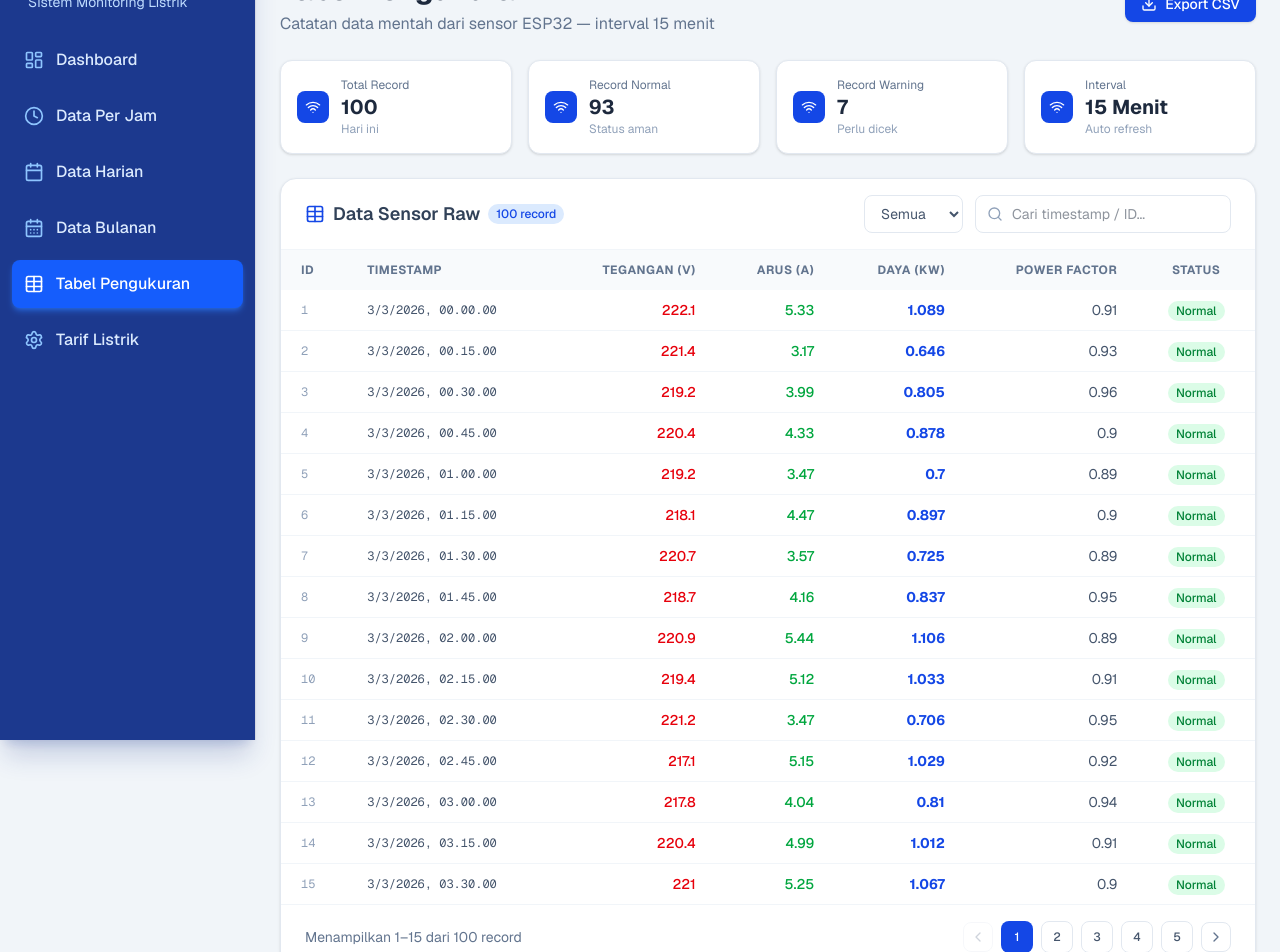
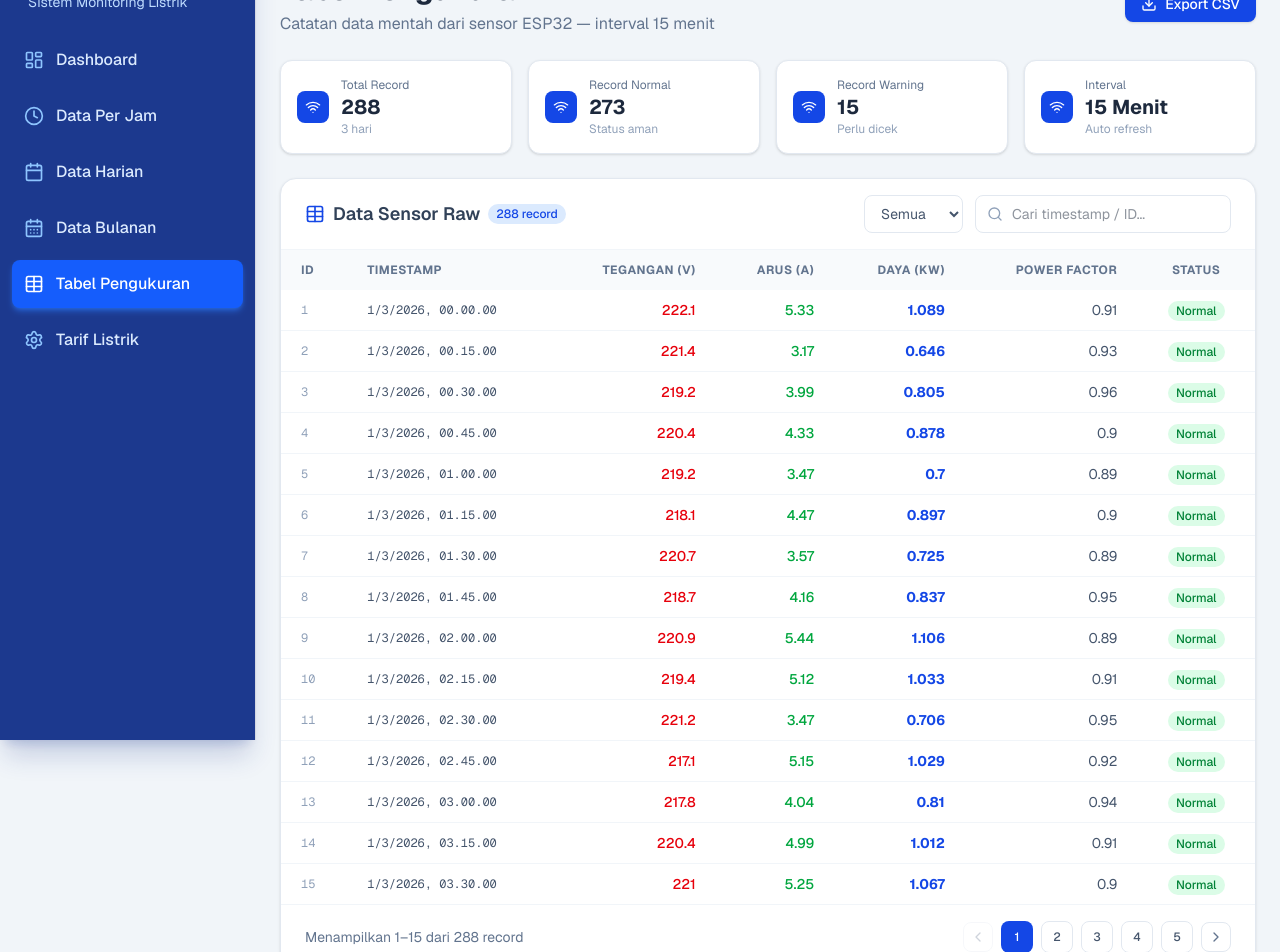
Before and after one commit to XPsychoooo/sistem-monitoring-listrik, a Next.js app in the folder frontend/: page /raw-data in a window 1280 px wide. Shown: the part 60-1012 px from the top of the page. Built offline with nearby package versions, Linux system fonts and the light colour scheme.

Commit message:
feat: add date range picker modal for CSV export on Tabel Pengukuran

```diff
--- a/frontend/src/app/raw-data/page.tsx
+++ b/frontend/src/app/raw-data/page.tsx
@@ -1,14 +1,15 @@
 "use client";
 
 import { useState } from "react";
-import { Table, Search, Download, ChevronLeft, ChevronRight, Wifi } from "lucide-react";
+import { Table, Search, Download, ChevronLeft, ChevronRight, Wifi, X, CalendarRange } from "lucide-react";
 
 // Mock data: raw ESP32 sensor readings — single phase
 const generateMockData = () => {
     const records = [];
-    const base = new Date("2026-03-03T00:00:00");
-    for (let i = 0; i < 100; i++) {
-        const ts = new Date(base.getTime() + i * 15 * 60 * 1000); // every 15 minutes
+    // Generate for 3 days so date range filter is meaningful
+    const base = new Date("2026-03-01T00:00:00");
+    for (let i = 0; i < 288; i++) { // 288 = 3 days × 96 records/day (every 15 min)
+        const ts = new Date(base.getTime() + i * 15 * 60 * 1000);
         const hour = ts.getHours();
         const loadFactor = hour >= 7 && hour <= 20 ? 1.0 + Math.random() * 0.5 : 0.3 + Math.random() * 0.3;
         const v = +(215 + Math.random() * 8).toFixed(1);
@@ -17,11 +18,9 @@ const generateMockData = () => {
         const pf = +(0.88 + Math.random() * 0.08).toFixed(2);
         records.push({
             id: i + 1,
+            isoDate: ts.toISOString().slice(0, 10), // "YYYY-MM-DD" for range filtering
             timestamp: ts.toLocaleString("id-ID", { hour12: false }),
-            v,
-            a,
-            kw,
-            pf,
+            v, a, kw, pf,
             status: Math.random() > 0.06 ? "Normal" : "Warning",
         });
     }
@@ -35,6 +34,9 @@ export default function RawData() {
     const [search, setSearch] = useState("");
     const [page, setPage] = useState(1);
     const [statusFilter, setStatusFilter] = useState("Semua");
+    const [showExportModal, setShowExportModal] = useState(false);
+    const [exportFrom, setExportFrom] = useState("2026-03-01");
+    const [exportTo, setExportTo] = useState("2026-03-03");
 
     const filtered = allData.filter((row) => {
         const matchSearch = row.timestamp.includes(search) || String(row.id).includes(search);
@@ -43,8 +45,13 @@ export default function RawData() {
     });
 
     const exportCSV = () => {
+        const rangeFiltered = filtered.filter(row => row.isoDate >= exportFrom && row.isoDate <= exportTo);
+        if (rangeFiltered.length === 0) {
+            alert("Tidak ada data pada rentang tanggal yang dipilih.");
+            return;
+        }
         const headers = ["ID", "Timestamp", "Tegangan (V)", "Arus (A)", "Daya (kW)", "Power Factor", "Status"];
-        const rows = filtered.map(row =>
+        const rows = rangeFiltered.map(row =>
             [row.id, row.timestamp, row.v, row.a, row.kw, row.pf, row.status].join(",")
         );
         const csvContent = [headers.join(","), ...rows].join("\n");
@@ -52,9 +59,10 @@ export default function RawData() {
         const url = URL.createObjectURL(blob);
         const link = document.createElement("a");
         link.href = url;
-        link.download = `tabel-pengukuran-${new Date().toISOString().slice(0, 10)}.csv`;
+        link.download = `tabel-pengukuran_${exportFrom}_sd_${exportTo}.csv`;
         link.click();
         URL.revokeObjectURL(url);
+        setShowExportModal(false);
     };
 
     const totalPages = Math.ceil(filtered.length / PAGE_SIZE);
@@ -68,16 +76,93 @@ export default function RawData() {
                     <h1 className="text-3xl font-bold text-slate-800 tracking-tight">Tabel Pengukuran</h1>
                     <p className="text-slate-500 mt-1">Catatan data mentah dari sensor ESP32 — interval 15 menit</p>
                 </div>
-                <button onClick={exportCSV} className="flex items-center gap-2 bg-blue-700 text-white px-4 py-2 rounded-lg text-sm font-medium hover:bg-blue-800 transition-colors shadow-sm">
+                <button
+                    onClick={() => setShowExportModal(true)}
+                    className="flex items-center gap-2 bg-blue-700 text-white px-4 py-2 rounded-lg text-sm font-medium hover:bg-blue-800 transition-colors shadow-sm"
+                >
                     <Download className="w-4 h-4" />
                     Export CSV
                 </button>
             </div>
 
+            {/* Export Modal */}
+            {showExportModal && (
+                <div className="fixed inset-0 z-50 flex items-center justify-center bg-black/30 backdrop-blur-sm">
+                    <div className="bg-white rounded-2xl shadow-2xl border border-slate-200 w-full max-w-md p-6 mx-4">
+                        {/* Modal Header */}
+                        <div className="flex items-center justify-between mb-5">
+                            <div className="flex items-center gap-2">
+                                <div className="p-2 rounded-lg bg-blue-700">
+                                    <CalendarRange className="w-4 h-4 text-white" />
+                                </div>
+                                <h3 className="text-lg font-semibold text-slate-800">Export Data ke CSV</h3>
+                            </div>
+                            <button
+                                onClick={() => setShowExportModal(false)}
+                                className="p-1 rounded-lg hover:bg-slate-100 text-slate-400 hover:text-slate-600 transition"
+                            >
+                                <X className="w-5 h-5" />
+                            </button>
+                        </div>
+
+                        {/* Date Range Inputs */}
+                        <div className="space-y-4">
+                            <div>
+                                <label className="block text-xs font-medium text-slate-500 mb-1.5">Tanggal Mulai</label>
+                                <input
+                                    type="date"
+                                    value={exportFrom}
+                                    min="2026-03-01"
+                                    max="2026-03-03"
+                                    onChange={e => setExportFrom(e.target.value)}
+                                    className="w-full border border-slate-300 rounded-xl px-4 py-2.5 text-slate-700 focus:outline-none focus:ring-2 focus:ring-blue-500 focus:border-blue-500 transition text-sm"
+                                />
+                            </div>
+                            <div>
+                                <label className="block text-xs font-medium text-slate-500 mb-1.5">Tanggal Akhir</label>
+                                <input
+                                    type="date"
+                                    value={exportTo}
+                                    min="2026-03-01"
+                                    max="2026-03-03"
+                                    onChange={e => setExportTo(e.target.value)}
+                                    className="w-full border border-slate-300 rounded-xl px-4 py-2.5 text-slate-700 focus:outline-none focus:ring-2 focus:ring-blue-500 focus:border-blue-500 transition text-sm"
+                                />
+                            </div>
+
+                            {/* Preview count */}
+                            <div className="bg-slate-50 rounded-xl px-4 py-3 text-sm text-slate-600 border border-slate-100">
+                                📊 Jumlah record yang akan di-export:{" "}
+                                <strong className="text-blue-700">
+                                    {filtered.filter(r => r.isoDate >= exportFrom && r.isoDate <= exportTo).length} record
+                                </strong>
+                            </div>
+                        </div>
+
+                        {/* Modal Actions */}
+                        <div className="flex gap-3 mt-6">
+                            <button
+                                onClick={() => setShowExportModal(false)}
+                                className="flex-1 border border-slate-200 text-slate-600 px-4 py-2.5 rounded-xl text-sm font-medium hover:bg-slate-50 transition"
+                            >
+                                Batal
+                            </button>
+                            <button
+                                onClick={exportCSV}
+                                className="flex-1 bg-blue-700 text-white px-4 py-2.5 rounded-xl text-sm font-medium hover:bg-blue-800 transition flex items-center justify-center gap-2"
+                            >
+                                <Download className="w-4 h-4" />
+                                Download CSV
+                            </button>
+                        </div>
+                    </div>
+                </div>
+            )}
+
             {/* Stats Row */}
             <div className="grid grid-cols-2 md:grid-cols-4 gap-4">
                 {[
-                    { label: "Total Record", value: allData.length, sub: "Hari ini" },
+                    { label: "Total Record", value: allData.length, sub: "3 hari" },
                     { label: "Record Normal", value: allData.filter(d => d.status === "Normal").length, sub: "Status aman" },
                     { label: "Record Warning", value: allData.filter(d => d.status === "Warning").length, sub: "Perlu dicek" },
                     { label: "Interval", value: "15 Menit", sub: "Auto refresh" },
@@ -154,8 +239,8 @@ export default function RawData() {
                                         <td className="px-5 py-2.5 text-right text-slate-600">{row.pf}</td>
                                         <td className="px-5 py-2.5 text-center">
                                             <span className={`px-2 py-0.5 rounded-full text-xs font-medium ${row.status === "Warning"
-                                                ? "bg-amber-100 text-amber-700"
-                                                : "bg-green-100 text-green-700"
+                                                    ? "bg-amber-100 text-amber-700"
+                                                    : "bg-green-100 text-green-700"
                                                 }`}>
                                                 {row.status}
                                             </span>
```
